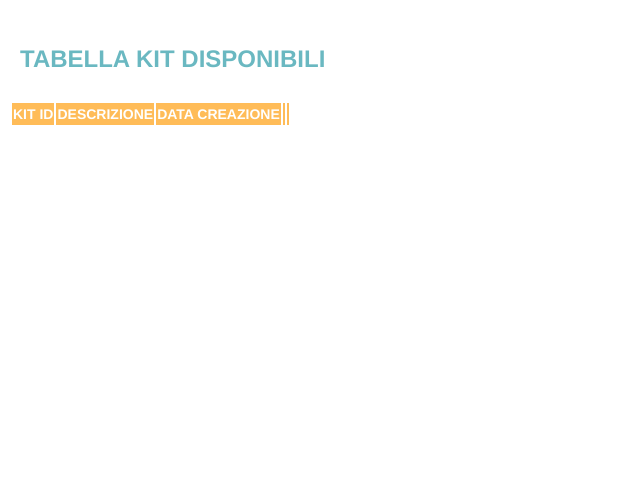
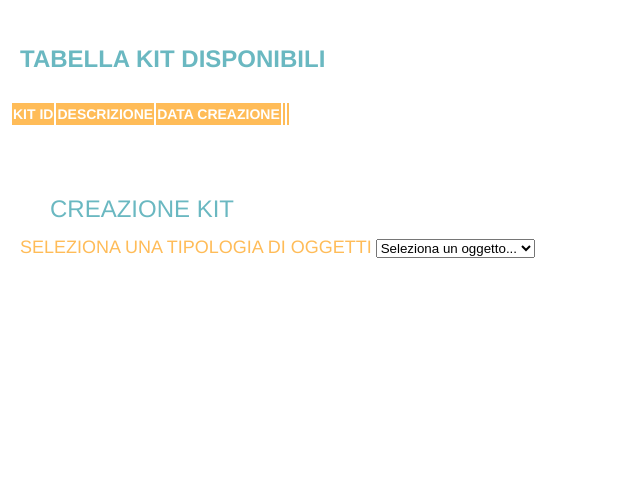
Before and after one commit to danigit/SmartTrack, a PHP site: page /content.php in a window 1280 px wide. Shown: the part 167-665 px from the top of the page, without its empty margins (0-640 px from the left). Run offline with PHP 8.4, Linux system fonts and the light colour scheme; the visitor is signed in with stand-in values (Sample User, id 1); data that the repository does not hold is empty; some libraries are stand-ins or nearby versions.

Commit message:
implementato la selezione dei tipi di oggetti con recupero da database e creazione dinamica del select

```diff
--- a/www/content.php
+++ b/www/content.php
@@ -67,7 +67,7 @@ Customize this policy to fit your own app's needs. For more guidance, see:
             <div class="navbar-container">
                 <div data-role="navbar">
                     <ul>
-                        <li><a href="#" id="crea-kit" class="ui-btn font-large">Crea kit</a></li>
+                        <li><a href="#crea-kit-page" id="crea-kit" class="ui-btn font-large">Crea kit</a></li>
                         <li><a href="#" class="ui-btn font-large">Recupera kit</a></li>
                         <li><a href="#" class="ui-btn font-large">Crea da template</a></li>
                         <li><a href="#" class="ui-btn font-large">Visualizza kit</a></li>
@@ -93,7 +93,24 @@ Customize this policy to fit your own app's needs. For more guidance, see:
                 </table>
             </div>
         </div>
+        <div data-role="page" id="crea-kit-page">
+            <div class="kit-create-label">
+                <p class="font-x-large blue-color">Creazione kit</p>
+            </div>
+            <div class="select-container">
+                <form>
+                    <fieldset class="ui-field-contain" id="type-select-fieldset" data-role="controlgoup" data-inset="true">
+                        <label for="type-select-fieldset" class="font-large">Seleziona una tipologia di oggetti</label>
+                        <select id="type-select" data-inset="true">
+                            <option>Seleziona un oggetto...</option>
+                        </select>
+
+                    </fieldset>
+                </form>
+            </div>
+        </div>
     <script src="js/helper.js"></script>
     <script src="js/content.js"></script>
+    <script src="js/create-kit.js"></script>
     </body>
 </html>
--- a/www/css/content.css
+++ b/www/css/content.css
@@ -2,6 +2,16 @@
     display: none!important;
 }
 
+.ui-field-contain>label{
+    float: none!important;
+    width: 100% !important;
+    margin: 20px 0!important;
+    color: #FFBC58!important;
+}
+
+.ui-select{
+    width: 100% !important;
+}
 
 /*main page*/
 
@@ -19,3 +29,13 @@ thead tr{
     margin-top: 30px;
     padding: 0 10px;
 }
+
+/*kit create*/
+
+.kit-create-label{
+    margin: 70px 50px 0;
+}
+
+.select-container{
+    margin: 0 20px;
+}
--- a/www/js/content.js
+++ b/www/js/content.js
@@ -3,9 +3,9 @@
  */
 
 function populateOpenKits() {
-    let creaKitPromise = httpPost('php/ajax/get_open_kits.php');
+    let openKitsPromise = httpPost('php/ajax/get_open_kits.php', '', 'GET');
 
-    creaKitPromise.then(
+    openKitsPromise.then(
         function (data) {
             //controllo se ci sono stati degli errori nella chiamata
             if (data.result) {
@@ -13,7 +13,6 @@ function populateOpenKits() {
                 $.each(data[0], function (key, value) {
                     tableRow += '<tr>';
                     $.each(value, function (innerKey, innerValue) {
-                        console.log(innerKey);
                         if(innerKey === 'kit_id' || innerKey === 'description' || innerKey === 'creation_date') {
                             tableRow += '<td class="font-x-large">' + innerValue + '</td>';
                         }else if(innerKey === 'spedisci'){
--- /dev/null
+++ b/www/js/create-kit.js
@@ -0,0 +1,25 @@
+
+function createKit() {
+
+    let typesSelect = $('#type-select');
+
+    let creaKitPromise = httpPost('php/ajax/get_types.php', '', 'GET');
+
+    creaKitPromise.then(
+        function (data) {
+            //controllo se ci sono stati degli errori nella chiamata
+            if (data.result) {
+                let select = '';
+                $.each(data[0], function (key, value) {
+                    select += '<option>' + value['type'] + '</option>';
+                });
+                typesSelect.append(select);
+            } else {
+                let message = $('<div class="center-text error-message"><span>' + data.message + '</span></div>');
+                if ($('.error-message').length !== 0)
+                    $('#error-msg').find('.error-message').remove();
+                $('#error-msg').append(message);
+            }
+        }
+    );
+}
--- a/www/js/index.js
+++ b/www/js/index.js
@@ -25,6 +25,9 @@ var app = {
     bind: function(){
         document.addEventListener('deviceready', this.deviceready, false);
 
+        $('#crea-kit-page').on('pageinit', function () {
+            createKit();
+        });
     }
 };
 
--- a/www/php/db/db.php
+++ b/www/php/db/db.php
@@ -131,6 +131,23 @@ class Connection{
         return $result_array;
     }
 
+    function get_types(){
+        $query = "SELECT DISTINCT obj_type FROM object";
+
+        $result = $this->connection->query($query);
+
+        if ($result === false )
+            return new db_error(db_error::$ERROR_ON_GET_TYPES);
+
+        $result_array = array();
+
+        while ($row = mysqli_fetch_assoc($result)) {
+            $result_array[] = array('type' => $row['obj_type']);
+        }
+
+        return $result_array;
+    }
+
     /**
      * Metodo che seleziona l'errore da ritornare in funzione dell'array passato come parametro
      * @param string $errors - array contenente gli ultimi errori generati
@@ -214,11 +231,4 @@ class Connection{
 }
 
 //$obj = new Connection();
-//var_dump($obj->login('d@gmail.com', 'dani'));
-//var_dump($obj->get_article_by_title('EMDR: LE 8 FASI DEL TRATTAMENTO'));
-//var_dump($obj->insert_article("dani", "danii", "antani", 'stuzica', "scapelli", 2, 3, 4));
-//echo "" . $obj->login("ds.acconto@gmail.com", "dani");
-//echo "" . $obj->get_username_by_id(4);
-//var_dump($obj->get_username_by_id(1));
-//$array = array("antani", "scapelli", "stuzica", "come se fosse");
-//var_dump($obj->get_all_articles());
+//var_dump($obj->get_types());
--- a/www/php/db/db_error.php
+++ b/www/php/db/db_error.php
@@ -13,7 +13,7 @@ class db_error{
     public static $ERROR_ON_REGISTER                = 3;
     public static $EMAIL_ALREADY_REGISTERED         = 4;
     public static $ERROR_ON_GETTING_EMAIL           = 5;
-    public static $ERROR_ON_INSERT_ARTICLE          = 6;
+    public static $ERROR_ON_GET_TYPES          = 6;
     public static $ERROR_GET_ARTICLES               = 7;
     public static $ERROR_ON_GETTING_THE_ARTICLE     = 8;
     public static $INSERT_EDIT_ARTICLE              = 18;
```
Also changed, not shown: www/php/ajax/get_types.php (added, +33 -0 lines).
